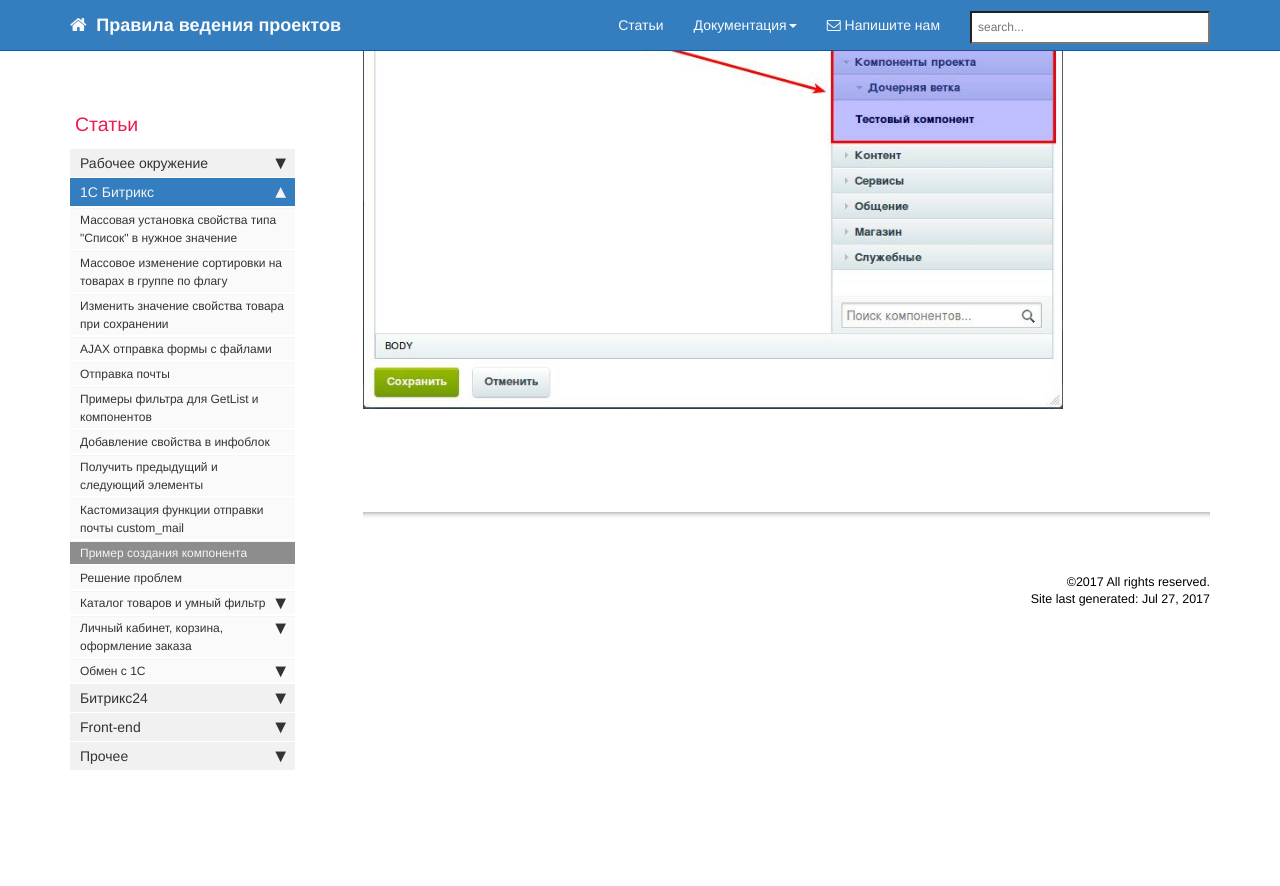
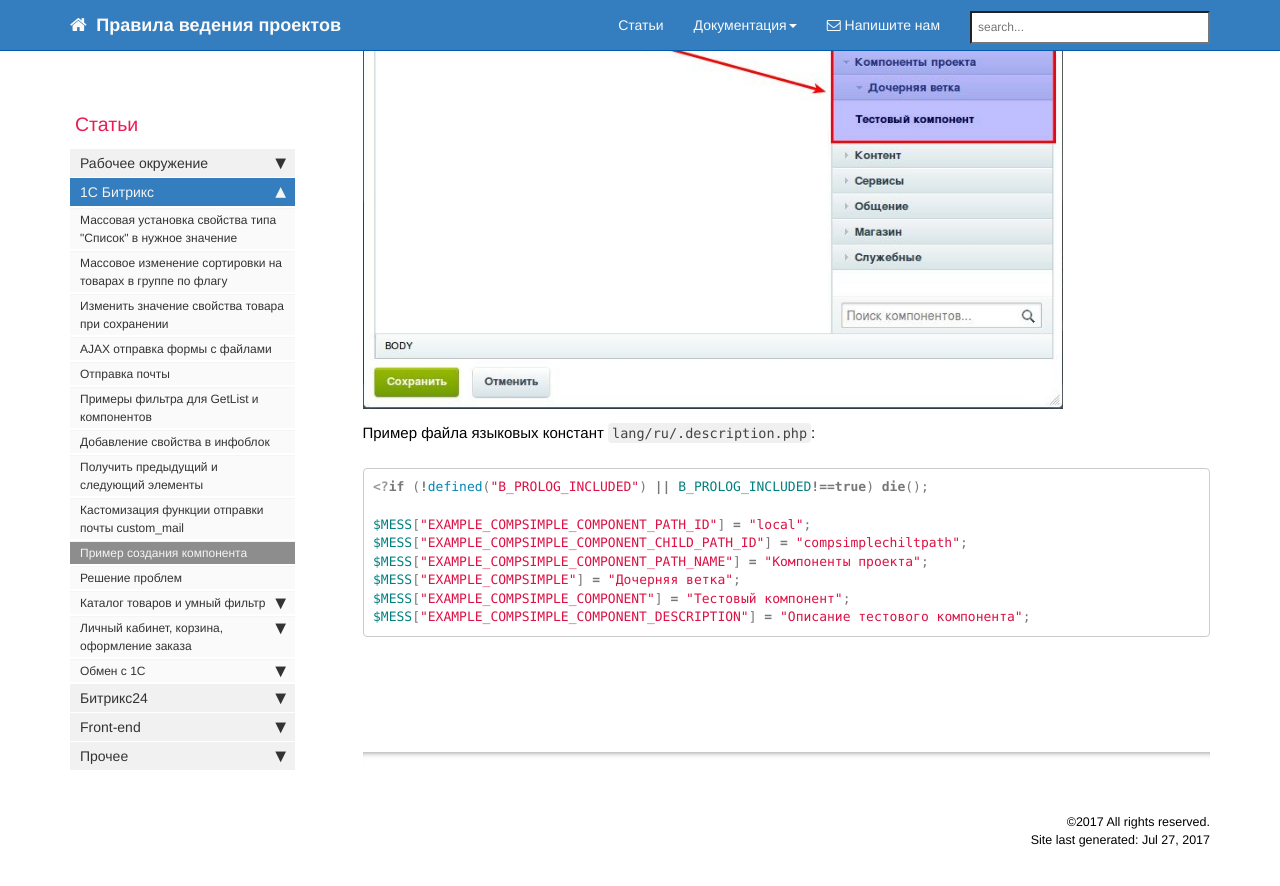
Before and after one commit to gdecider/gdecider.github.io, a Jekyll site: the page built from pages/articles/articles_bx-component-creation.md, in a window 1280 px wide and 900 px high, scrolled down 4763 px. Shown: the top 886 px of the window. Built offline with Jekyll 4.4.1, drawn with Linux system fonts in a browser that asks for light colours; nearby versions of some CDN libraries; comment, search, counter and statistics services are not loaded.

Commit message:
Update articles_bx-component-creation.md

````diff
--- a/pages/articles/articles_bx-component-creation.md
+++ b/pages/articles/articles_bx-component-creation.md
@@ -194,3 +194,16 @@ $arComponentDescription = [
 **Результат:**
 
 ![Разместить компонент в дочернюю ветку](/images/articles_bx-component-creation_2.jpg)
+
+Пример файла языковых констант ```lang/ru/.description.php```:
+
+```php
+<?if (!defined("B_PROLOG_INCLUDED") || B_PROLOG_INCLUDED!==true) die();
+
+$MESS["EXAMPLE_COMPSIMPLE_COMPONENT_PATH_ID"] = "local";
+$MESS["EXAMPLE_COMPSIMPLE_COMPONENT_CHILD_PATH_ID"] = "compsimplechiltpath";
+$MESS["EXAMPLE_COMPSIMPLE_COMPONENT_PATH_NAME"] = "Компоненты проекта";
+$MESS["EXAMPLE_COMPSIMPLE"] = "Дочерняя ветка";
+$MESS["EXAMPLE_COMPSIMPLE_COMPONENT"] = "Тестовый компонент";
+$MESS["EXAMPLE_COMPSIMPLE_COMPONENT_DESCRIPTION"] = "Описание тестового компонента";
+```
````
